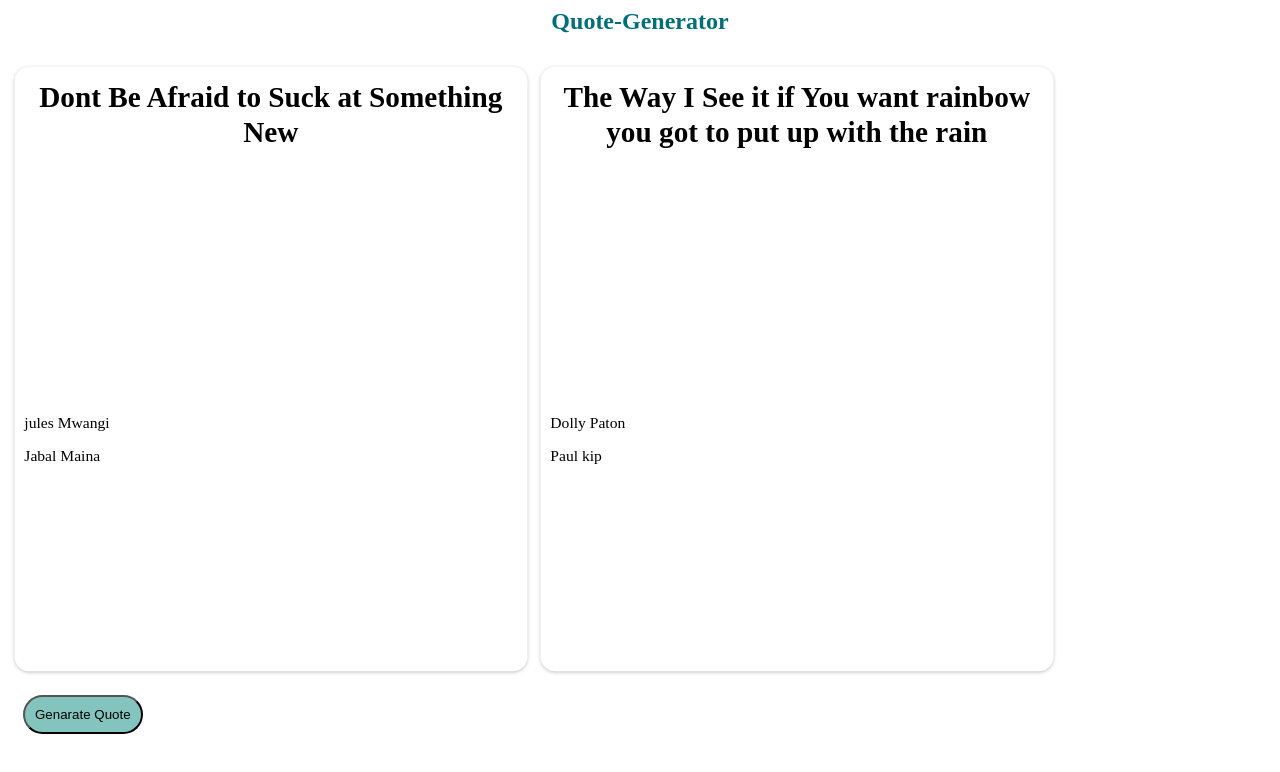
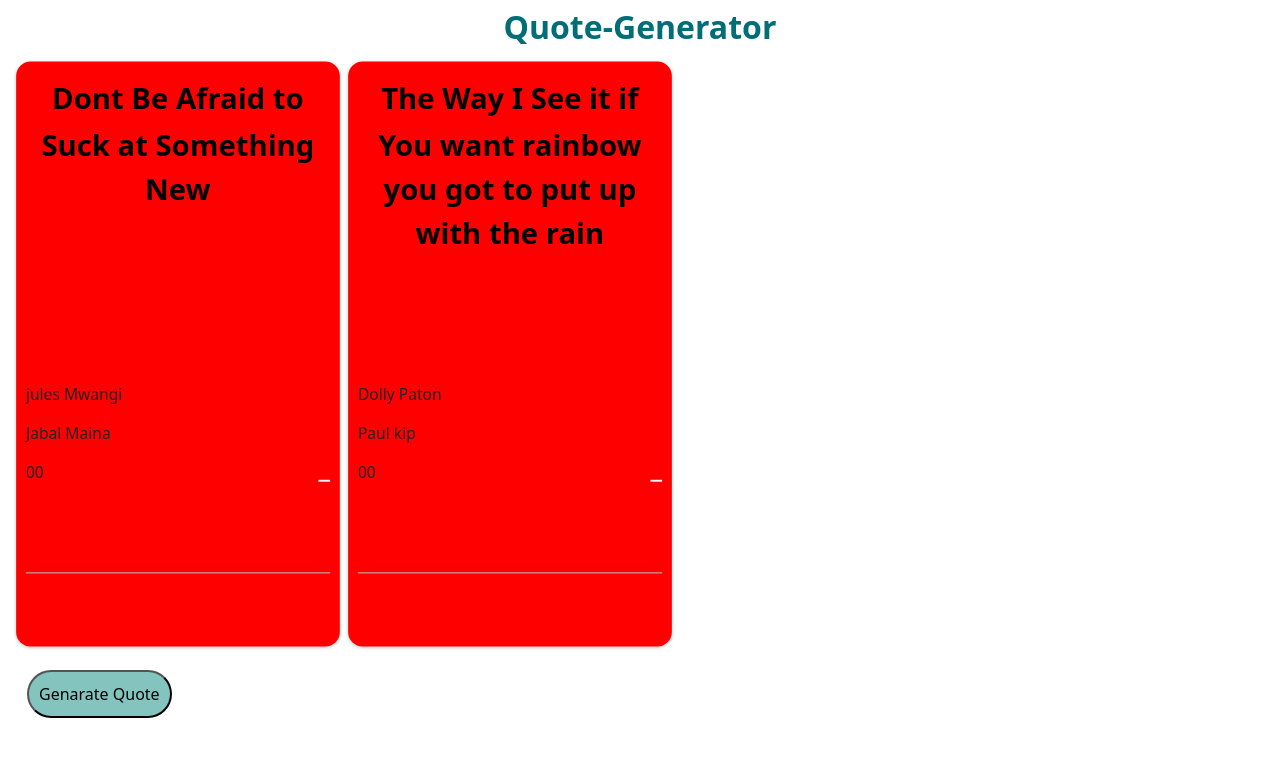
Before and after one commit to juliamwangi123/quote-redo, an Angular app: page / in a window 1280 px wide. Shown: the top 772 px of the page. Built offline with nearby package versions, Linux system fonts and the light colour scheme.

Commit message:
ft:add form

```diff
--- a/src/app/app.module.ts
+++ b/src/app/app.module.ts
@@ -1,10 +1,12 @@
 import { NgModule } from '@angular/core';
 import { BrowserModule } from '@angular/platform-browser';
+import { FormsModule } from '@angular/forms';
 
 import { AppComponent } from './app.component';
 import { QuotesComponent } from './quotes/quotes.component';
 import { QuoteDetailsComponent } from './quote-details/quote-details.component';
 import { FormComponent } from './form/form.component';
+import { importType } from '@angular/compiler/src/output/output_ast';
 
 @NgModule({
   declarations: [
@@ -14,7 +16,9 @@ import { FormComponent } from './form/form.component';
     FormComponent
   ],
   imports: [
-    BrowserModule
+    BrowserModule,
+    FormsModule
+
   ],
   providers: [],
   bootstrap: [AppComponent]
--- a/src/app/form/form.component.html
+++ b/src/app/form/form.component.html
@@ -1,9 +1,9 @@
-<!--
-  <p class="close" (click)="showForm()">x</p>
 
-  <form  (ngSubmit)=" sendQouteToParent()" #quoteForm="ngForm">
+  <!-- <p class="close" (click)="showForm()">x</p> -->
 
+  <form   #quoteForm="ngForm">
 
+    <!-- (ngSubmit)=" sendQouteToParent()" -->
 
     <h4>Generate Quote</h4>
   <div class="mb-1" >
@@ -29,5 +29,3 @@
     </div>
 
   </form>
-
-   -->
--- a/src/app/form/form.component.ts
+++ b/src/app/form/form.component.ts
@@ -1,5 +1,5 @@
-import { Component, OnInit } from '@angular/core';
-
+import { Component, OnInit,Output, EventEmitter  } from '@angular/core';
+import{Quotes} from '../quotes'
 @Component({
   selector: 'app-form',
   templateUrl: './form.component.html',
@@ -7,6 +7,8 @@ import { Component, OnInit } from '@angular/core';
 })
 export class FormComponent implements OnInit {
 
+  newquote = new Quotes("","","",0, 0, new Date());
+
   constructor() { }
 
   ngOnInit(): void {
--- a/src/app/quotes/quotes.component.css
+++ b/src/app/quotes/quotes.component.css
@@ -6,10 +6,7 @@
 
 }
 
-.highlight{
-    background-color: red;
-    color:burlywood
-}
+
 
 .quotes{
 
@@ -34,6 +31,7 @@ li{
     animation:shadows 2s linear infinite alternate;
     height: 75vh;
     width: 40%;
+    background-color: red;
 }
 
 @keyframes shadows {
@@ -72,7 +70,7 @@ li{
 }
 
 .one{
-    splay: flex;
+    display: flex;
     justify-content: space-between;
 }
 
--- a/src/app/quotes/quotes.component.html
+++ b/src/app/quotes/quotes.component.html
@@ -5,7 +5,6 @@
 <div class="row">
 
     <div class=" col-12  col-sm -8 col-md-8 quotes" >
-        <!-- <div class="innerContainer"> -->
                 <ul   *ngFor="let item of quotes; let i = index"  class="col-4 innerContainer"  >
 
 
@@ -33,7 +32,7 @@
 
 
 
-<!--
+
                     <div class="votes">
                         <div class="one">
                         {{item.upCounter}}<i class="bi bi-hand-thumbs-up" (click)="upVote(i)"></i>
@@ -42,7 +41,7 @@
                         <div class="two">
                             <button (click)="deleteQuote(i)"><i class="bi bi-trash"></i></button>
                         </div>
-                       </div> -->
+                       </div>
 
                        <!-- <small> posted on {{item.datePosted|date :'short'}} <br> {{item.datePosted|dateCount :'short'}} days ago</small> -->
 
@@ -50,13 +49,12 @@
 
 
                 </ul>
-            <!-- </div> -->
 
 
-       <!-- </div> -->
+       </div>
 
-       <!-- <div class="col-6 col-md-6" class="form" *ngIf="toDisplay"> -->
-        <!-- <app-forms (customQuote)="customQuote($event)" ></app-forms> -->
+       <div class="col-6 col-md-6" class="form" *ngIf="toDisplay">
+         <app-form  (customQuote)="customQuote($event)" ></app-form>
 
     </div>
 </div>
--- a/src/index.html
+++ b/src/index.html
@@ -6,6 +6,8 @@
   <base href="/">
   <meta name="viewport" content="width=device-width, initial-scale=1">
   <link rel="icon" type="image/x-icon" href="favicon.ico">
+  <!-- CSS only -->
+<link href="https://cdn.jsdelivr.net/npm/bootstrap@5.1.3/dist/css/bootstrap.min.css" rel="stylesheet" integrity="sha384-1BmE4kWBq78iYhFldvKuhfTAU6auU8tT94WrHftjDbrCEXSU1oBoqyl2QvZ6jIW3" crossorigin="anonymous">
 </head>
 <body>
   <app-root></app-root>
```
